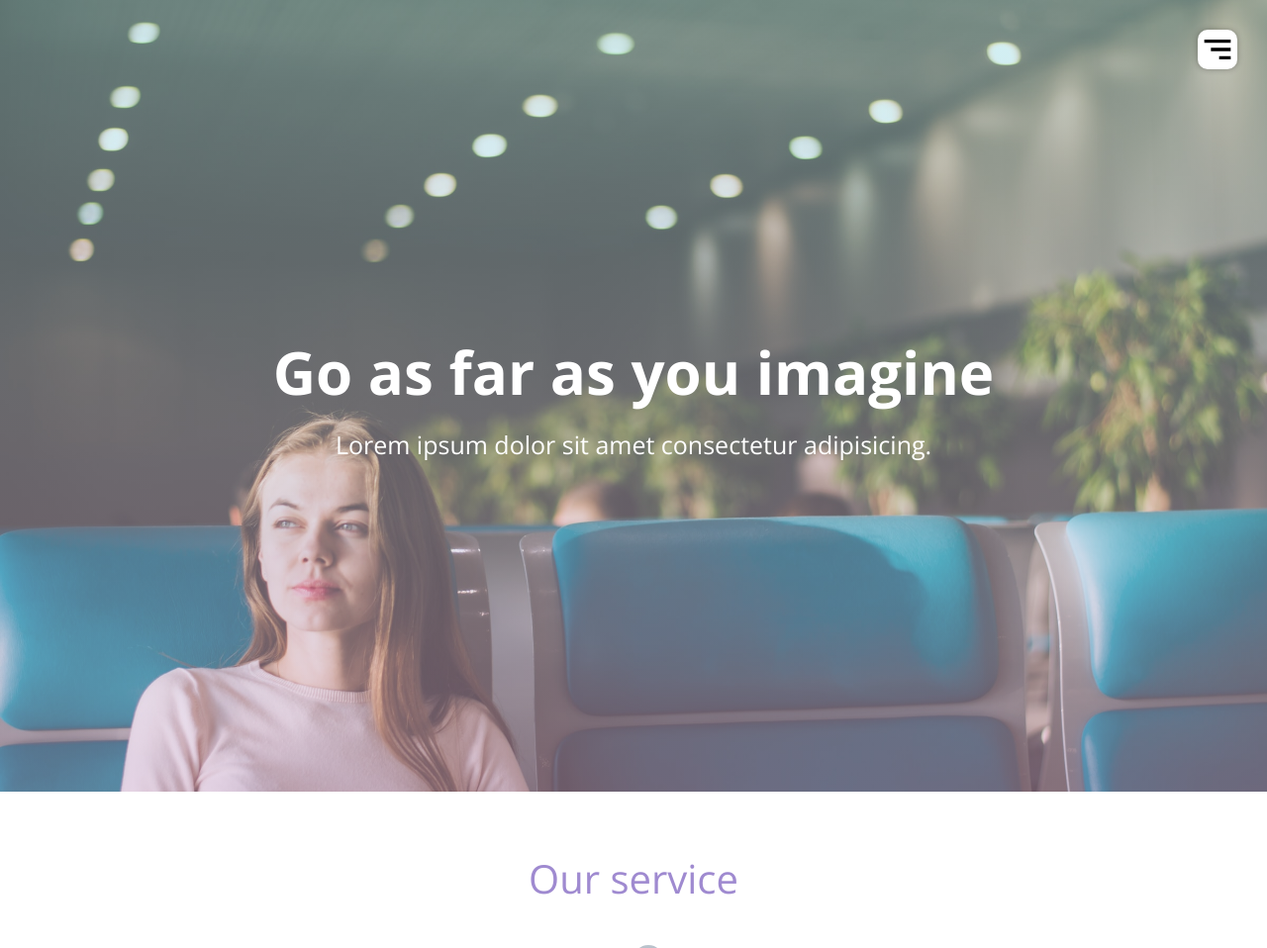
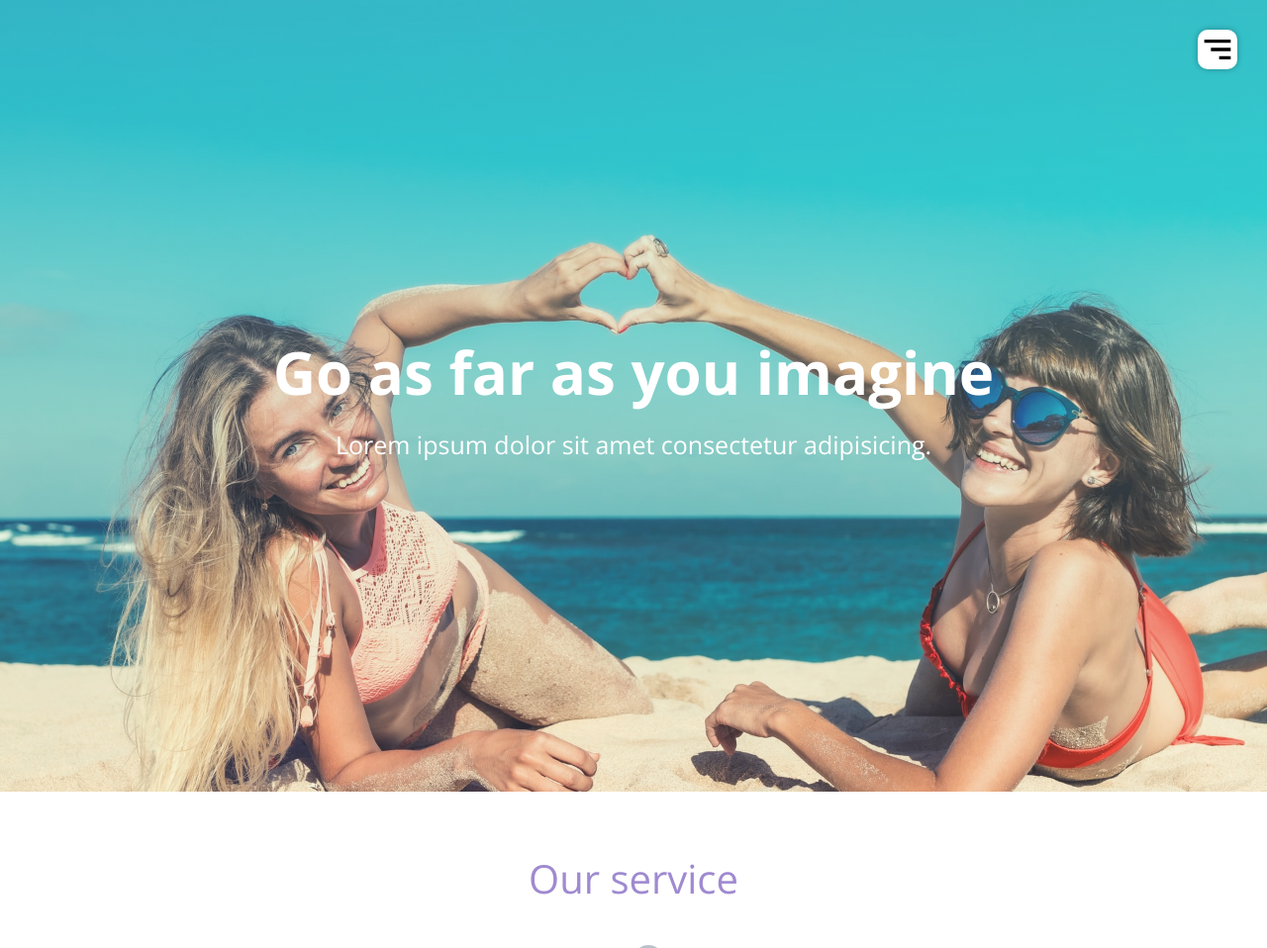
Before and after one commit to Fernando-Jaramillo/places-to-visit, a PHP site: page / in a window 1280 px wide. Shown: the top 958 px of the page at 99% size. Run offline with PHP 8.4, Linux system fonts and the light colour scheme.

Commit message:
header image

```diff
--- a/css/styles.css
+++ b/css/styles.css
@@ -23,7 +23,7 @@ body{
 header{
     text-align: center;
     height: 100vh;
-    background-image: linear-gradient(to top, rgba(217, 175, 217, 0.404) 0%, rgba(151, 218, 225, 0.411) 100%), url(../img/imagine.jpg);
+    background-image: linear-gradient(to top, rgba(217, 175, 217, 0.11) 0%, rgba(151, 218, 225, 0.336) 100%), url(../img/women-beach.jpg);
     background-repeat: no-repeat;
     background-size: cover;
     background-attachment: fixed;
```
Also changed, not shown: img/imagine.jpg (deleted), img/women-beach.jpg (added).
